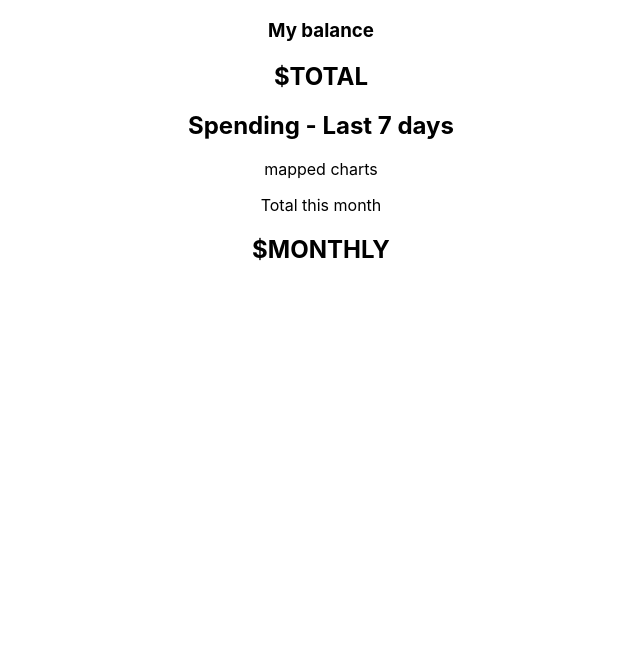
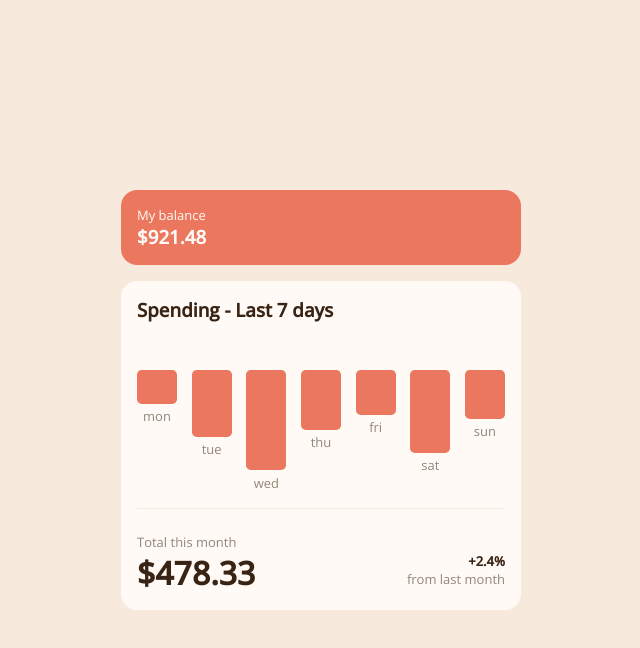
Before and after one commit to AthenasCode/Expenses-Chart-Component, a React (Create React App) app in the folder expenses/: page / in a window 1280 px wide. Shown: the top 648 px of the page, without its empty margins (319-959 px from the left). Built offline with nearby package versions, Linux system fonts and the light colour scheme.

Commit message:
basic skeleton + calculations for bar graphs

```diff
--- a/expenses/src/App.js
+++ b/expenses/src/App.js
@@ -1,17 +1,128 @@
 import "./App.css";
+import dailyData from "./data/data.json";
 
 function App() {
+  let day = 0;
+  switch (new Date().getDay()) {
+    case 0:
+      day = "sun";
+      break;
+    case 1:
+      day = "mon";
+      break;
+    case 2:
+      day = "tue";
+      break;
+    case 3:
+      day = "wed";
+      break;
+    case 4:
+      day = "thu";
+      break;
+    case 5:
+      day = "fri";
+      break;
+    case 6:
+      day = "sat";
+  }
+
+  function findHighest() {
+    //put all amounts into an array
+    let amounts = [];
+    dailyData.map((data) => amounts.push(data.amount));
+    console.log(amounts);
+
+    //find highest number in amounts array
+    for (let i = 0; i < amounts.length; i++) {
+      //remove amounts[i] from the array
+      let splicedArray = [...amounts];
+      let num = splicedArray.splice(i, 1);
+      let highest = false;
+      //compare amounts[i] (num) with numbers in splicedArray
+      for (let j = 0; j < splicedArray.length; j++) {
+        //if it's less than any number, break out of this loop and check next number
+        if (num < splicedArray[j]) {
+          highest = false;
+          break;
+        }
+        //if it's higher than all, it won't break out
+        highest = true;
+      }
+      if (highest) {
+        console.log(num);
+        return num;
+      }
+    }
+  }
+
+  function tester() {
+    return 5;
+  }
+
   return (
-    <div className="App">
-      <div>
-        <h3>My balance</h3>
-        <h2>$TOTAL</h2>
+    <div className="app">
+      <div className="balance">
+        <p style={{ fontSize: "small" }}>My balance</p>
+        <h3>$921.48</h3>
       </div>
-      <div>
-        <h2>Spending - Last 7 days</h2>
-        <p>mapped charts</p>
-        <p>Total this month</p>
-        <h2>$MONTHLY</h2>
+      <div className="spending">
+        <h3>Spending - Last 7 days</h3>
+        <div className="chart">
+          {dailyData.map((data, index) => {
+            return (
+              <div>
+                <div
+                  className="barchart"
+                  key={index}
+                  style={
+                    ({
+                      backgroundColor:
+                        data.day === day
+                          ? "hsl(186, 34%, 60%)"
+                          : "hsl(10, 79%, 65%)",
+                    },
+                    { height: (data.amount / findHighest()) * 100 })
+                  }
+                ></div>
+                <p
+                  style={{
+                    textAlign: "center",
+                    color: "hsl(28, 10%, 53%)",
+                    fontSize: "small",
+                  }}
+                >
+                  {data.day}
+                </p>
+              </div>
+            );
+          })}
+        </div>
+        <div className="monthly">
+          <div>
+            <p style={{ fontSize: "small", color: "hsl(28, 10%, 53%)" }}>
+              Total this month
+            </p>
+            <h1>$478.33</h1>
+          </div>
+          <div
+            style={{
+              marginTop: "1.2rem",
+            }}
+          >
+            <p
+              style={{
+                fontSize: "small",
+                fontWeight: "700",
+                textAlign: "right",
+              }}
+            >
+              +2.4%
+            </p>
+            <p style={{ fontSize: "small", color: "hsl(28, 10%, 53%)" }}>
+              from last month
+            </p>
+          </div>
+        </div>
       </div>
     </div>
   );
--- a/expenses/src/index.css
+++ b/expenses/src/index.css
@@ -1,13 +1,76 @@
+@import url("https://fonts.googleapis.com/css2?family=Open+Sans:ital,wght@0,300;0,400;0,500;1,300;1,400;1,500&display=swap");
+
+html {
+  height: 100vh;
+  font-family: "Open Sans", sans-serif;
+}
+
+h1,
+h2,
+h3,
+h4,
+p {
+  margin: 0;
+  padding: 0;
+}
+
 body {
   margin: 0;
-  font-family: -apple-system, BlinkMacSystemFont, 'Segoe UI', 'Roboto', 'Oxygen',
-    'Ubuntu', 'Cantarell', 'Fira Sans', 'Droid Sans', 'Helvetica Neue',
-    sans-serif;
   -webkit-font-smoothing: antialiased;
   -moz-osx-font-smoothing: grayscale;
+  height: 100%;
+}
+
+#root {
+  height: 100%;
+  display: flex;
+  flex-direction: column;
+  justify-content: center;
+  align-items: center;
+  background-color: hsl(27, 66%, 92%);
 }
 
 code {
-  font-family: source-code-pro, Menlo, Monaco, Consolas, 'Courier New',
+  font-family: source-code-pro, Menlo, Monaco, Consolas, "Courier New",
     monospace;
 }
+
+.app {
+  width: 400px;
+}
+
+.balance {
+  color: hsl(33, 100%, 98%);
+  border-radius: 1rem;
+  padding: 1rem;
+  background-color: hsl(10, 79%, 65%);
+}
+
+.spending {
+  color: hsl(25, 47%, 15%);
+  margin-top: 1rem;
+  border-radius: 1rem;
+  padding: 1rem;
+  background-color: hsl(33, 100%, 98%);
+}
+
+.chart {
+  margin: 3rem 0rem 1rem 0rem;
+  display: flex;
+  justify-content: space-between;
+}
+
+.barchart {
+  border-radius: 0.3rem;
+
+  width: 40px;
+  background-color: hsl(10, 79%, 65%);
+  margin-bottom: 0.2rem;
+}
+
+.monthly {
+  display: flex;
+  justify-content: space-between;
+  border-top: 1px solid hsl(27, 66%, 92%);
+  padding-top: 1.5rem;
+}
```
Also changed, not shown: expenses/src/data/data.json (line endings or trailing spaces).
